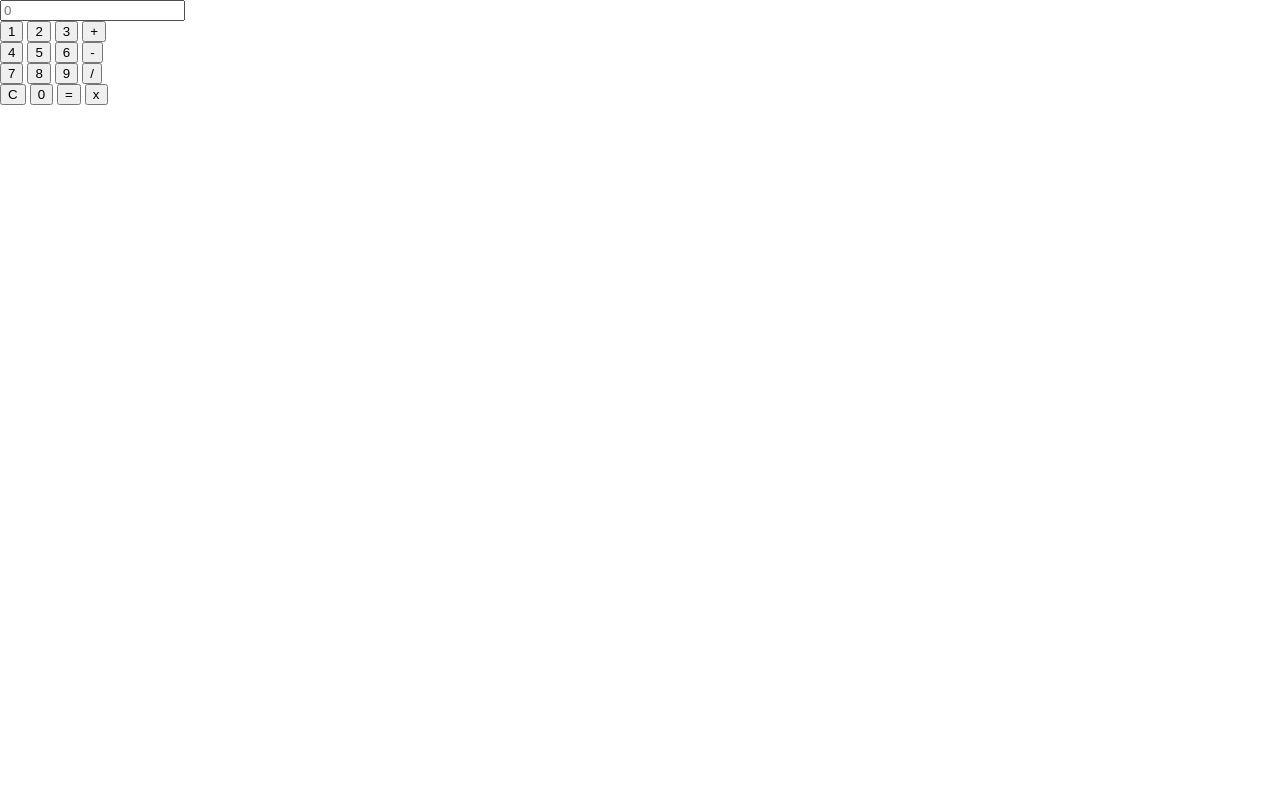
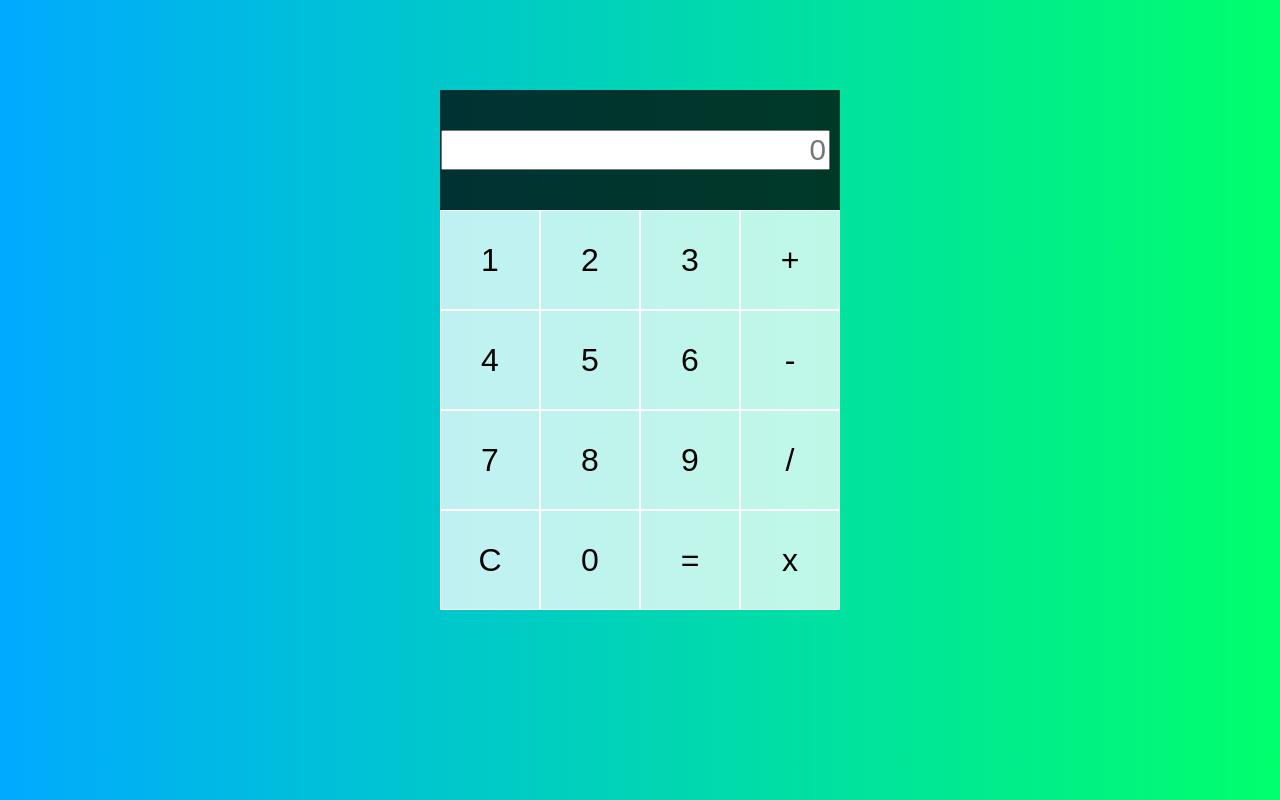
Before and after one commit to juangomez88/calculador_Udemy, a plain HTML site: page index.html in a window 1280 px wide. Drawn offline with Linux system fonts and the light colour scheme.

Commit message:
Estilos css aplicados

```diff
--- a/index.html
+++ b/index.html
@@ -9,20 +9,22 @@
 </head>
 <body>
 
-    <div>
-        <input type="text" id="result" placeholder="0"><br>
+    <div class="calculadora-grilla">
+        <div class="output">
+            <input class="display" type="text" id="result" placeholder="0">
+        </div>
         <button>1</button>
         <button>2</button>
         <button>3</button>
-        <button>+</button><br>
+        <button>+</button>
         <button>4</button>
         <button>5</button>
         <button>6</button>
-        <button>-</button><br>
+        <button>-</button>
         <button>7</button>
         <button>8</button>
         <button>9</button>
-        <button>/</button><br>
+        <button>/</button>
         <button>C</button>
         <button>0</button>
         <button>=</button>
--- a/styles.css
+++ b/styles.css
@@ -1,5 +1,44 @@
 body {
     padding: 0;
     margin: 0;
-    background: linear-gradient(to rigth, #00AAFF, #00ff6c);
+    background: linear-gradient(to right,#00AAFF,#00ff6c);
 }
+
+.calculadora-grilla {
+    display: grid;
+    justify-content: center;
+    align-content: center;
+    min-height: 100vh;
+    grid-template-columns: repeat(4, 100px);
+    grid-template-rows: minmax(120px, auto) repeat(5, 100px);
+}
+
+.calculadora-grilla > button {
+    cursor: pointer;
+    font-size: 2rem;
+    border: 1px solid white;
+    outline: none;
+    background-color: rgba(255,255, 255, .75);
+}
+
+.calculadora-grilla >button:hover {
+    background-color: rgba(255, 255, 255, .9);
+}
+
+.output {
+    grid-column: 1 /-1;
+    background-color: rgba(0, 0, 0 , .75);
+    display: flex;
+    align-items: flex-end;
+    justify-content: space-around;
+    flex-direction: column;
+    padding: 10px;
+    word-wrap: break-word;
+    word-break: break-all;
+}
+
+.output .display {
+    color: black;
+    font-size: 1.85rem;
+    text-align: right;
+}
```
